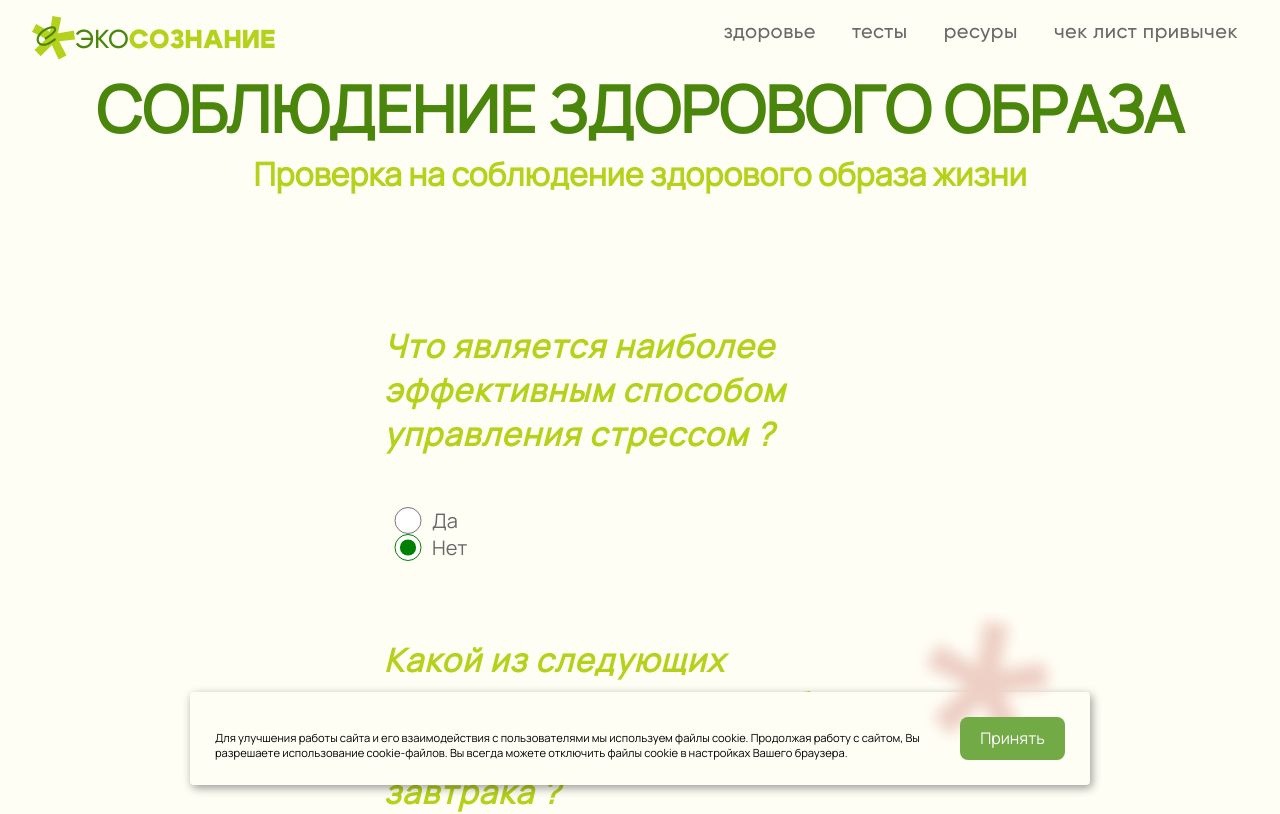
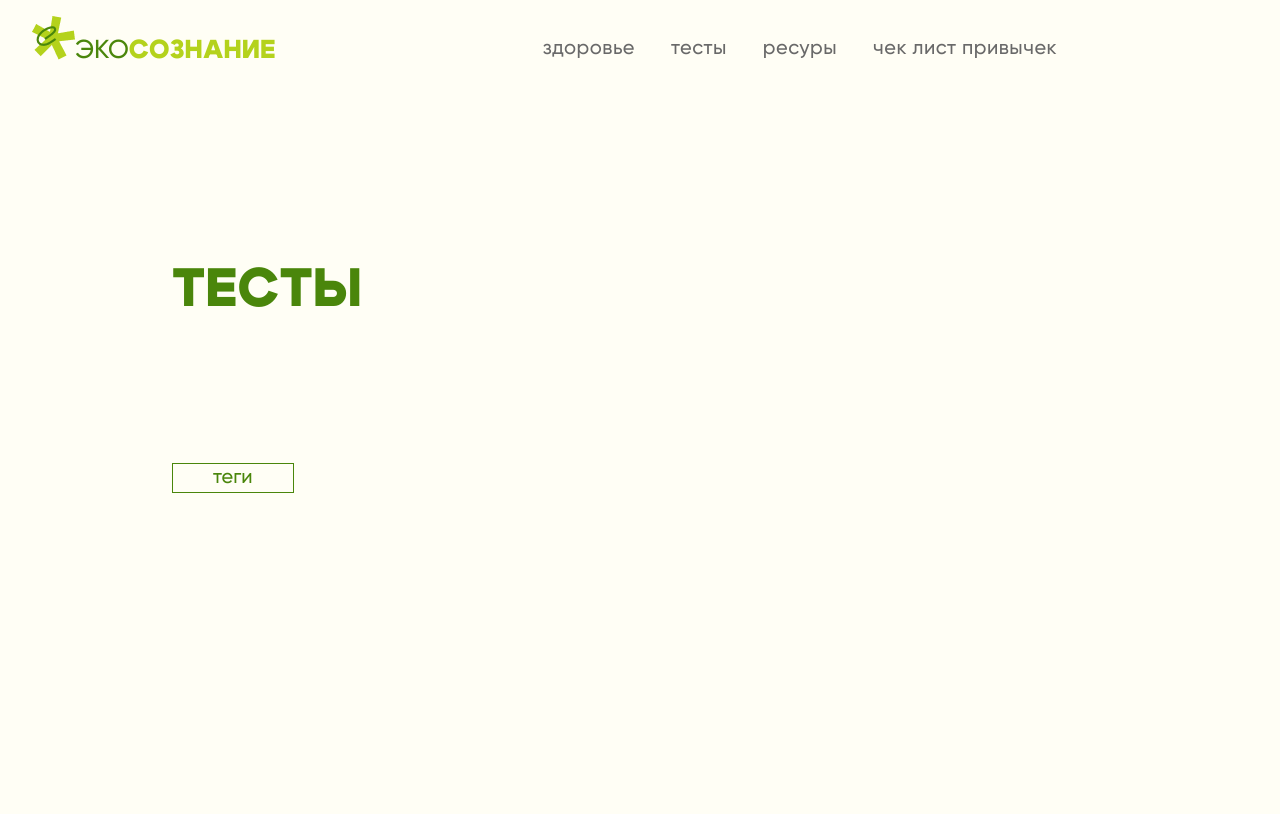
Before and after one commit to Alex5200/EcoHumanCookieTest, a React (Vite) app: page / in a window 1280 px wide. Shown: the top 814 px of the page. Built offline with nearby package versions, Linux system fonts and the light colour scheme.

Commit message:
add filter test

```diff
--- /dev/null
+++ b/src/TestFilter/TestFilter.jsx
@@ -0,0 +1,45 @@
+import { useState } from "react";
+import Header from "../header/header";
+import styled from "styled-components";
+const TestDiv = styled.div`
+    margin-top: 12.25rem;
+    margin-left: 10.75rem;
+`
+const HeaderText = styled.a`
+    margin-top: 2em;
+    color: #4A860B;
+    font-size: 3.375rem;
+    font-family: 'CygreBlack';
+`
+const TagOpener = styled.div`
+    margin-top: 8.9375rem;
+`
+const ButtonFilter = styled.button`
+    font-size: 1.25rem;
+    font-family: 'Gilroy';
+    padding-top: 0.1em;
+    padding-bottom: 0.1em;
+    padding-left: 2em;
+    padding-right: 2em;
+    border: 1.5px solid #4A860B;
+    color: #4A860B;
+    background: none;
+`
+export default function TestFilter(){
+    const [alert, setAlert] = useState(false);
+    const Edits = () =>{
+        setAlert(true);
+        console.log(true)
+    }
+    return(
+        <div>
+            <Header/>
+            <TestDiv>
+                <HeaderText>ТЕСТЫ</HeaderText>
+                <TagOpener>
+                    <ButtonFilter onClick={Edits}>теги</ButtonFilter>
+                </TagOpener>
+            </TestDiv>
+        </div>
+    )
+}
--- a/src/header/header.jsx
+++ b/src/header/header.jsx
@@ -5,6 +5,8 @@ const Texts = styled.div`
     margin-top:25px
 `
 const TextsA = styled.a`
+    position: relative;
+    top: 0.4em;
     color: #4A860B;
     font-size: 26px;
     font-family: Gilroy-Medium;
--- a/src/index.css
+++ b/src/index.css
@@ -12,7 +12,16 @@
 body {
 
 }
-
+.navigation{
+    display: flex;
+    justify-content: space-between;
+    margin-right: 1em;
+    width: 70%;
+    flex-wrap: nowrap;
+    flex-direction: column;
+    align-content: stretch;
+    margin-top: 2em;
+}
 h1 {
   font-size: 3.2em;
   line-height: 1.1;
--- a/src/main.jsx
+++ b/src/main.jsx
@@ -4,10 +4,11 @@ import "./index.css";
 import { CookiesProvider } from "react-cookie";
 import ChekList from "./chekList/ChekList.jsx";
 import App from "./App.jsx";
+import TestFilter from "./TestFilter/TestFilter.jsx";
 import GlobalFont from './chekList/styleds.js';
 ReactDOM.createRoot(document.getElementById("root")).render(
   <CookiesProvider defaultSetOptions={{ path: "/" }}>
     <GlobalFont/>
-    <Test />
+    <TestFilter />
   </CookiesProvider>,
 );
```
